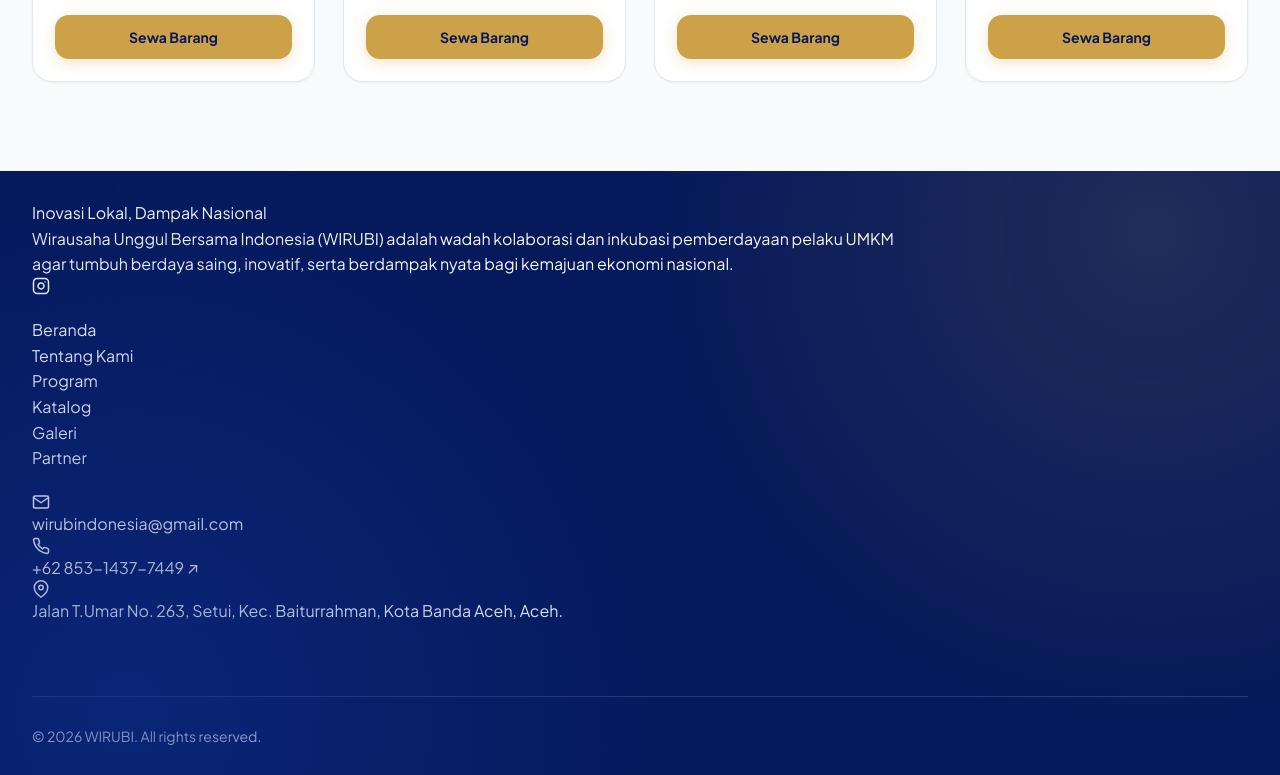
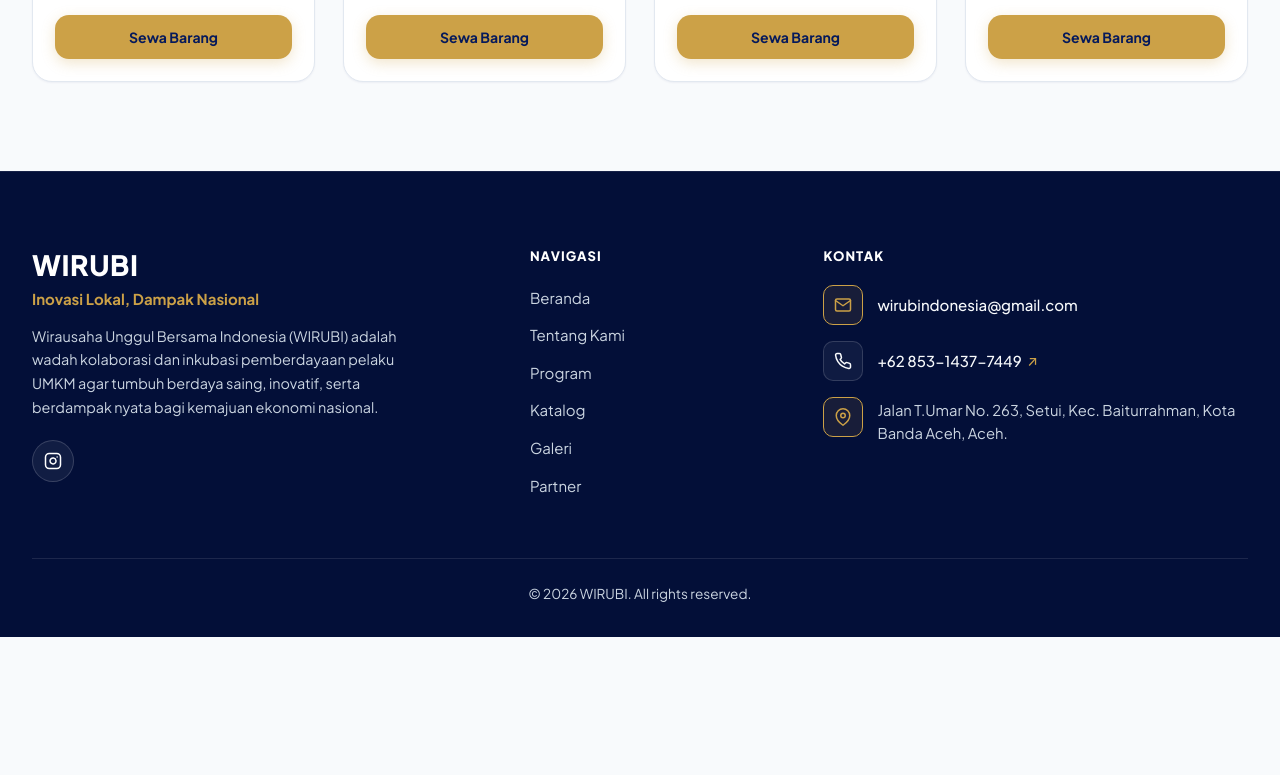
Before and after one commit to webnaturalaceh-cmyk/wirubi, a plain HTML site: page sewa-barang.html in a window 1280 px wide. Shown: the part 2509-3284 px from the top of the page. After the commit the page ends 3146 px from the top, so only its background shows below. Drawn offline with Linux system fonts and the light colour scheme.

Commit message:
Update styles.css

```diff
--- a/css/styles.css
+++ b/css/styles.css
@@ -1360,6 +1360,16 @@
     color: var(--color-text-on-navy-muted);
   }
 
+  /* Modal Dialog Scroll Containment (Progressive Enhancement) */
+  dialog:modal {
+    overscroll-behavior: contain;
+  }
+
+  dialog::backdrop {
+    overflow: hidden;
+    overscroll-behavior: contain;
+  }
+
   /* Native Lightbox Dialog */
   .lightbox-dialog {
     max-inline-size: min(92vw, 56rem);
@@ -1370,7 +1380,7 @@
     background-color: var(--color-navy-950);
     color: var(--color-white);
     box-shadow: var(--shadow-lg);
-    overflow: clip;
+    overflow: auto;
   }
 
   .lightbox-dialog::backdrop {
@@ -1414,6 +1424,122 @@
     max-block-size: 75dvh;
     object-fit: contain;
     background-color: #000;
+  }
+
+  /* ------------------------------------------------------------------------
+     ORDER FORM MODAL (Formulir Pemesanan Produk & Sewa Barang)
+     ------------------------------------------------------------------------ */
+  .order-modal {
+    inline-size: min(92vw, 36rem);
+    max-block-size: 90dvh;
+    margin: auto;
+    padding: 0;
+    background-color: var(--color-white);
+    color: var(--color-text-body);
+    border: 1px solid var(--color-border);
+    border-block-start: 5px solid var(--color-gold-500);
+    border-radius: var(--radius-lg);
+    box-shadow: var(--shadow-lg);
+    overflow: auto;
+  }
+
+  .order-modal::backdrop {
+    background-color: rgb(5 25 91 / 0.65);
+    backdrop-filter: blur(5px);
+  }
+
+  .order-modal__header {
+    display: flex;
+    align-items: flex-start;
+    justify-content: space-between;
+    gap: 1rem;
+    padding: 1.35rem 1.5rem 1.15rem;
+    background-color: var(--color-white);
+    border-block-end: 1px solid var(--color-border);
+    position: sticky;
+    inset-block-start: 0;
+    z-index: 2;
+  }
+
+  .order-modal__badge {
+    display: inline-flex;
+    align-items: center;
+    gap: 0.375rem;
+    padding: 0.25rem 0.7rem;
+    border-radius: var(--radius-pill);
+    background-color: var(--color-gold-100);
+    color: var(--color-navy-900);
+    border: 1px solid rgb(204 161 71 / 0.45);
+    font-size: 0.75rem;
+    font-weight: 700;
+    letter-spacing: 0.03em;
+    text-transform: uppercase;
+    margin-block-end: 0.4rem;
+  }
+
+  .order-modal__title {
+    font-size: 1.3rem;
+    font-weight: 800;
+    color: var(--color-navy-900);
+    line-height: 1.25;
+  }
+
+  .order-modal__subtitle {
+    font-size: 0.85rem;
+    color: var(--color-text-muted);
+    margin-block-start: 0.25rem;
+  }
+
+  .order-modal__close {
+    inline-size: 2.35rem;
+    block-size: 2.35rem;
+    border-radius: var(--radius-sm);
+    border: 1px solid var(--color-border);
+    background-color: var(--color-canvas);
+    color: var(--color-text-muted);
+    display: grid;
+    place-items: center;
+    cursor: pointer;
+    flex-shrink: 0;
+    transition: background-color var(--transition-fast), color var(--transition-fast), border-color var(--transition-fast);
+  }
+
+  .order-modal__close:hover {
+    background-color: var(--color-navy-900);
+    border-color: var(--color-navy-900);
+    color: var(--color-white);
+  }
+
+  .order-modal__body {
+    padding: 1.35rem 1.5rem 1.5rem;
+  }
+
+  .form-control--readonly {
+    background-color: var(--color-gold-50);
+    border-color: var(--color-gold-400);
+    color: var(--color-navy-900);
+    font-weight: 700;
+    cursor: default;
+  }
+
+  .form-control--readonly:focus {
+    background-color: var(--color-gold-50);
+    border-color: var(--color-gold-500);
+  }
+
+  .order-modal__actions {
+    display: flex;
+    flex-wrap: wrap;
+    align-items: center;
+    justify-content: flex-end;
+    gap: 0.75rem;
+    margin-block-start: 1.25rem;
+    padding-block-start: 1rem;
+    border-block-start: 1px solid var(--color-border);
+  }
+
+  .order-modal__submit {
+    flex: 1 1 12rem;
   }
 
   /* ------------------------------------------------------------------------
@@ -1472,61 +1598,17 @@
   }
 
   /* ------------------------------------------------------------------------
-     SECTION 7: KONTAK & FOOTER (#kontak)
+     SECTION 7: KONTAK & FOOTER (#kontak) — 4-Column Dark Footer (#030F38)
      ------------------------------------------------------------------------ */
   .contact-footer {
-    background-color: var(--color-navy-900);
+    background-color: #030F38;
     color: var(--color-text-on-navy);
+    padding-block: clamp(3.75rem, 6vw, 5rem) 2rem;
+    border-block-start: 1px solid rgb(255 255 255 / 0.08);
     position: relative;
-    overflow: clip;
-  }
-
-  .contact-footer::before {
-    content: "";
-    position: absolute;
-    inset: 0;
-    background-image:
-      radial-gradient(circle at 90% 10%, rgb(204 161 71 / 0.14), transparent 40%),
-      radial-gradient(circle at 10% 90%, rgb(18 52 153 / 0.45), transparent 45%);
-    pointer-events: none;
-  }
-
-  .contact-grid {
-    display: grid;
-    grid-template-columns: 1fr;
-    gap: clamp(2.5rem, 5vw, 4rem);
-    align-items: start;
-  }
-
-  @media (min-width: 960px) {
-    .contact-grid {
-      grid-template-columns: 1.1fr 0.9fr;
-    }
-  }
-
-  /* Left: Contact Form Card */
-  .contact-form-card {
-    background-color: var(--color-white);
-    color: var(--color-text-body);
-    padding: clamp(1.75rem, 4vw, 2.5rem);
-    border-radius: var(--radius-xl);
-    border-block-start: 5px solid var(--color-gold-500);
-    box-shadow: var(--shadow-lg);
-  }
-
-  .contact-form-card__title {
-    font-size: 1.5rem;
-    font-weight: 800;
-    color: var(--color-navy-900);
-    margin-block-end: 0.375rem;
-  }
-
-  .contact-form-card__subtitle {
-    font-size: 0.925rem;
-    color: var(--color-text-muted);
-    margin-block-end: 1.5rem;
-  }
-
+  }
+
+  /* Shared Form Field Utilities (Used by Order Form Modal) */
   .form-row {
     display: grid;
     grid-template-columns: 1fr;
@@ -1623,157 +1705,187 @@
     border: 1px solid var(--color-success);
   }
 
-  /* Right: Official Contact Info */
-  .contact-info {
+  /* 3-Column Footer Grid */
+  .footer-grid {
+    display: grid;
+    grid-template-columns: 1fr;
+    gap: 2.25rem;
+    align-items: start;
+  }
+
+  @media (min-width: 640px) {
+    .footer-grid {
+      grid-template-columns: repeat(2, 1fr);
+      gap: 2.5rem;
+    }
+  }
+
+  @media (min-width: 900px) {
+    .footer-grid {
+      grid-template-columns: 1.4fr 0.75fr 1.35fr;
+      gap: clamp(2.5rem, 4.5vw, 4rem);
+    }
+  }
+
+  .footer-col {
     display: flex;
     flex-direction: column;
-    gap: 1.75rem;
-  }
-
-  .contact-info__eyebrow {
-    display: inline-flex;
-    align-self: flex-start;
-    align-items: center;
-    gap: 0.5rem;
-    padding: 0.35rem 0.875rem;
+    align-items: flex-start;
+  }
+
+  /* Kolom 1: Brand */
+  .footer-brand__title {
+    font-size: 1.75rem;
+    font-weight: 800;
+    color: var(--color-white);
+    letter-spacing: 0.02em;
+    line-height: 1.15;
+  }
+
+  .footer-brand__tagline {
+    font-size: 0.9375rem;
+    font-weight: 700;
+    color: var(--color-gold-500);
+    margin-block-start: 0.35rem;
+  }
+
+  .footer-brand__desc {
+    font-size: 0.9rem;
+    color: var(--color-text-on-navy-muted);
+    line-height: 1.65;
+    margin-block-start: 0.875rem;
+    max-inline-size: 36ch;
+  }
+
+  .footer-social {
+    display: flex;
+    align-items: center;
+    gap: 0.75rem;
+    margin-block-start: 1.25rem;
+  }
+
+  .footer-social-btn {
+    inline-size: 2.625rem;
+    block-size: 2.625rem;
     border-radius: var(--radius-pill);
-    background-color: rgb(204 161 71 / 0.16);
-    border: 1px solid var(--color-gold-500);
-    color: var(--color-gold-400);
+    background-color: rgb(255 255 255 / 0.06);
+    border: 1px solid rgb(255 255 255 / 0.16);
+    color: var(--color-white);
+    display: grid;
+    place-items: center;
+    transition: background-color var(--transition-fast), border-color var(--transition-fast), color var(--transition-fast), transform var(--transition-fast);
+  }
+
+  .footer-social-btn:hover {
+    background-color: var(--color-gold-500);
+    border-color: var(--color-gold-500);
+    color: #030F38;
+    transform: translateY(-2px);
+  }
+
+  /* Column Headings */
+  .footer-col__heading {
     font-size: 0.8125rem;
-    font-weight: 700;
+    font-weight: 800;
+    letter-spacing: 0.08em;
     text-transform: uppercase;
-    letter-spacing: 0.04em;
-  }
-
-  .contact-info__title {
-    font-size: clamp(1.75rem, 1.35rem + 1.6vw, 2.5rem);
-    font-weight: 800;
-    color: var(--color-white);
-  }
-
-  .contact-info__desc {
+    color: var(--color-white);
+    margin-block-end: 1.25rem;
+  }
+
+  /* Kolom 2: Navigasi */
+  .footer-nav-list {
+    display: flex;
+    flex-direction: column;
+    gap: 0.75rem;
+  }
+
+  .footer-nav-list a {
+    font-size: 0.9375rem;
     color: var(--color-text-on-navy-muted);
-    font-size: 1rem;
-  }
-
-  .contact-list {
+    transition: color var(--transition-fast), transform var(--transition-fast);
+    display: inline-block;
+  }
+
+  .footer-nav-list a:hover {
+    color: var(--color-gold-500);
+    transform: translateX(3px);
+  }
+
+  /* Kolom 3: Kontak */
+  .footer-contact-list {
     display: flex;
     flex-direction: column;
-    gap: 1.125rem;
-  }
-
-  .contact-item {
-    display: flex;
-    align-items: flex-start;
     gap: 1rem;
-    padding: 1.15rem 1.25rem;
-    border-radius: var(--radius-lg);
-    background-color: rgb(255 255 255 / 0.06);
-    border: 1px solid rgb(255 255 255 / 0.12);
-    transition: border-color var(--transition-fast), background-color var(--transition-fast);
-  }
-
-  .contact-item:hover {
-    border-color: var(--color-gold-500);
-    background-color: rgb(255 255 255 / 0.09);
-  }
-
-  .contact-item__icon {
-    inline-size: 2.875rem;
-    block-size: 2.875rem;
-    border-radius: var(--radius-md);
-    background-color: var(--color-gold-500);
-    color: var(--color-navy-900);
+  }
+
+  .footer-contact-item {
+    display: flex;
+    align-items: center;
+    gap: 0.875rem;
+  }
+
+  .footer-contact-icon {
+    inline-size: 2.5rem;
+    block-size: 2.5rem;
+    border-radius: 0.625rem;
+    background-color: rgb(255 255 255 / 0.05);
+    border: 1px solid rgb(255 255 255 / 0.15);
+    color: var(--color-text-on-navy);
     display: grid;
     place-items: center;
     flex-shrink: 0;
   }
 
-  .contact-item__label {
-    display: block;
-    font-size: 0.78rem;
-    font-weight: 700;
-    text-transform: uppercase;
-    letter-spacing: 0.04em;
-    color: var(--color-gold-400);
-    margin-block-end: 0.2rem;
-  }
-
-  .contact-item__value {
-    font-size: 1rem;
-    font-weight: 600;
-    color: var(--color-white);
-  }
-
-  .contact-item__links {
-    display: flex;
-    flex-wrap: wrap;
-    gap: 0.75rem;
-    margin-block-start: 0.45rem;
-  }
-
-  .contact-chip {
+  .footer-contact-icon--gold {
+    border: 1.5px solid var(--color-gold-500);
+    background-color: rgb(204 161 71 / 0.1);
+    color: var(--color-gold-500);
+  }
+
+  .footer-contact-link {
+    font-size: 0.9375rem;
+    font-weight: 500;
+    color: var(--color-text-on-navy);
     display: inline-flex;
     align-items: center;
-    gap: 0.375rem;
-    padding: 0.35rem 0.75rem;
-    border-radius: var(--radius-pill);
-    font-size: 0.8125rem;
-    font-weight: 700;
-    background-color: var(--color-gold-500);
-    color: var(--color-navy-900);
-    transition: background-color var(--transition-fast), transform var(--transition-fast);
-  }
-
-  .contact-chip:hover {
-    background-color: var(--color-gold-400);
-    transform: translateY(-1px);
-  }
-
-  .contact-chip--outline {
-    background-color: transparent;
-    color: var(--color-white);
-    border: 1px solid rgb(255 255 255 / 0.4);
-  }
-
-  .contact-chip--outline:hover {
-    background-color: var(--color-white);
-    color: var(--color-navy-900);
-  }
-
-  /* Footer Bottom Bar */
+    gap: 0.35rem;
+    word-break: break-word;
+    transition: color var(--transition-fast);
+  }
+
+  .footer-contact-link:hover {
+    color: var(--color-gold-500);
+  }
+
+  .footer-contact-arrow {
+    font-size: 0.85rem;
+    color: var(--color-gold-500);
+  }
+
+  .footer-contact-item--address {
+    align-items: flex-start;
+  }
+
+  .footer-contact-text {
+    font-size: 0.925rem;
+    color: var(--color-text-on-navy-muted);
+    line-height: 1.55;
+    padding-block-start: 0.15rem;
+  }
+
+  /* Garis Pembatas Bawah & Copyright */
   .footer-bottom {
-    margin-block-start: clamp(3rem, 6vw, 4.5rem);
-    padding-block: 1.75rem;
-    border-block-start: 1px solid rgb(255 255 255 / 0.14);
-    display: flex;
-    flex-wrap: wrap;
-    align-items: center;
-    justify-content: space-between;
-    gap: 1rem;
-    font-size: 0.875rem;
+    margin-block-start: clamp(2.75rem, 5vw, 3.75rem);
+    padding-block-start: 1.5rem;
+    border-block-start: 1px solid rgb(255 255 255 / 0.1);
+    text-align: center;
+    font-size: 0.85rem;
     color: var(--color-text-on-navy-muted);
   }
 
-  .footer-brand-summary {
-    display: flex;
-    align-items: center;
-    gap: 0.75rem;
-  }
-
-  .footer-brand-summary strong {
-    color: var(--color-gold-400);
-  }
-
-  .footer-links {
-    display: flex;
-    flex-wrap: wrap;
-    gap: 1.25rem;
-  }
-
-  .footer-links a:hover {
-    color: var(--color-gold-400);
+  .footer-bottom p {
+    margin-inline: auto;
   }
 
   @media (forced-colors: active) {
```
